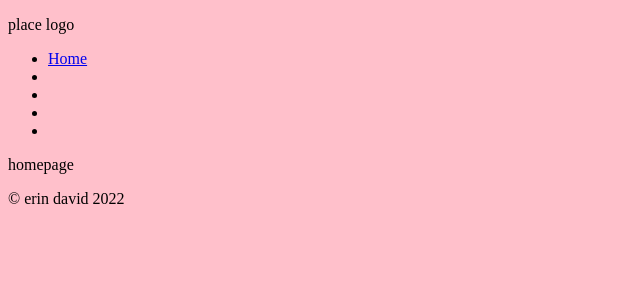
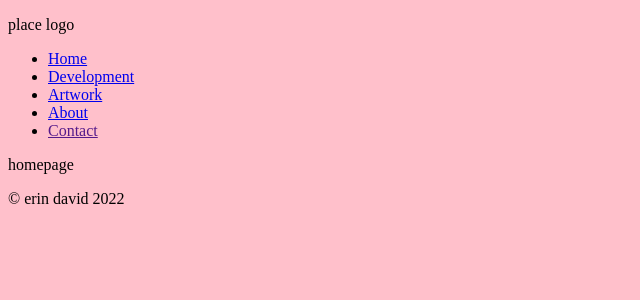
Before and after one commit to erindavid03/portfolio-site, a React (Create React App) app: page / in a window 1280 px wide. Shown: the top 300 px of the page, without its empty margins (0-640 px from the left). Built offline with nearby package versions, Linux system fonts and the light colour scheme.

Commit message:
add remaining navigation links to header

```diff
--- a/src/components/Header.js
+++ b/src/components/Header.js
@@ -9,10 +9,10 @@ function Header() {
         <nav>
             <ul>
                 <li><NavLink to="/">Home</NavLink></li>
-                <li><NavLink to=""></NavLink></li>
-                <li><NavLink to=""></NavLink></li>
-                <li><NavLink to=""></NavLink></li>
-                <li><NavLink to=""></NavLink></li>
+                <li><NavLink to="/development">Development</NavLink></li>
+                <li><NavLink to="/artworks">Artwork</NavLink></li>
+                <li><NavLink to="/about">About</NavLink></li>
+                <li><a href="">Contact</a></li>
             </ul>
         </nav>
     </header>
--- a/src/components/pages/ArtworkPage.js
+++ b/src/components/pages/ArtworkPage.js
@@ -0,0 +1,9 @@
+import React from 'react'
+
+function ArtworkPage() {
+  return (
+    <div>ArtworkPage</div>
+  )
+}
+
+export default ArtworkPage
```
